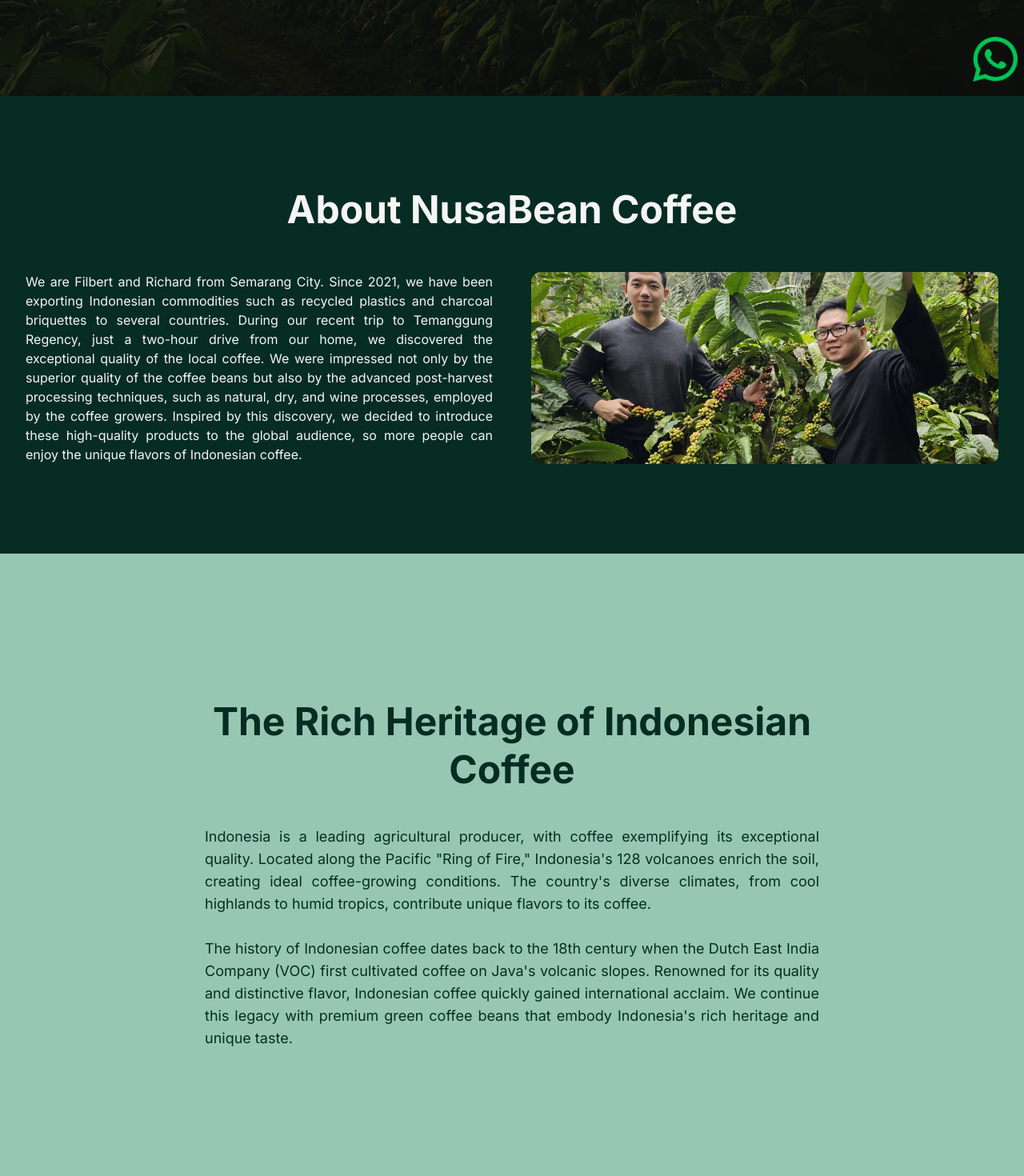
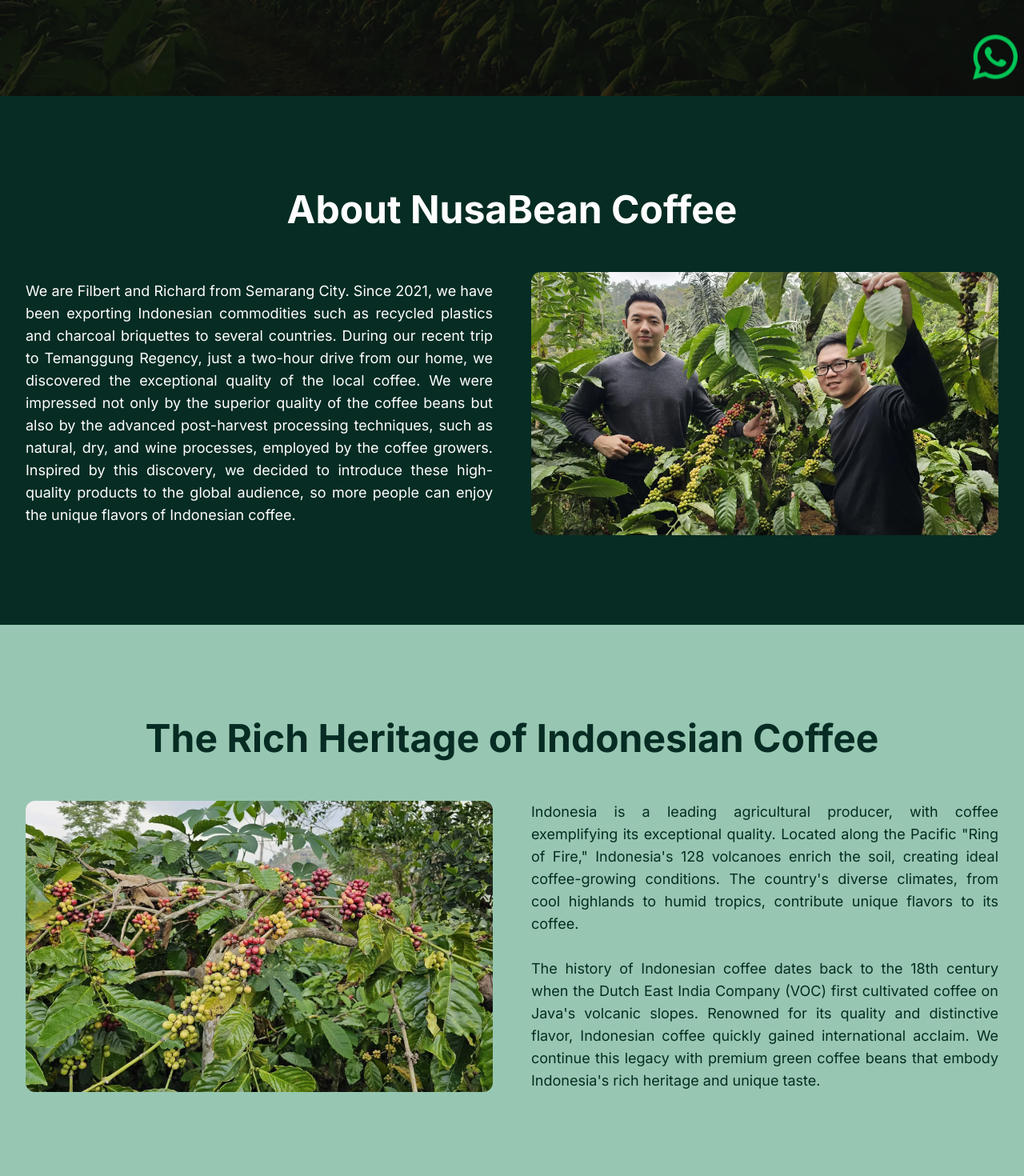
Before and after one commit to alnandoh/Indocoffee, a Next.js app: page / in a window 1280 px wide. Shown: the part 680-2150 px from the top of the page at 80% size. Built offline with nearby package versions, Linux system fonts and the light colour scheme.

Commit message:
Fix homepage

```diff
--- a/app/_components/About.tsx
+++ b/app/_components/About.tsx
@@ -3,14 +3,14 @@
 
 export default function About() {
   return (
-    <section className="bg-one-800 text-stone-100">
+    <section className="bg-one-800 text-three" id="about-us">
       <div className="wrapper py-12 md:py-16 lg:py-24 xl:py-28">
         <h2 className="lg:max-w-3xl mx-auto font-bold text-center leading-tight animate-fade-in mb-8 lg:mb-12">
           About NusaBean Coffee
         </h2>
         <div className="grid lg:grid-cols-2 gap-8 lg:gap-12 items-center">
           <div className="order-2 lg:order-1">
-            <p className="text-justify animate-fade-in">
+            <p className="xl:text-lg text-justify animate-fade-in">
               We are Filbert and Richard from Semarang City. Since 2021, we have
               been exporting Indonesian commodities such as recycled plastics
               and charcoal briquettes to several countries. During our recent
@@ -24,7 +24,7 @@
               enjoy the unique flavors of Indonesian coffee.
             </p>
           </div>
-          <div className="order-1 lg:order-2 w-full aspect-video md:h-92 lg:aspect-auto lg:h-full relative rounded-xl overflow-hidden">
+          <div className="order-1 lg:order-2 w-full aspect-video md:h-92 lg:h-full relative rounded-xl overflow-hidden">
             <Image
               src={Owner}
               alt="Owner Photo"
--- a/app/_components/ContactInfo.tsx
+++ /dev/null
@@ -1,74 +0,0 @@
-import {
-  Facebook,
-  Instagram,
-  Mail,
-  MapPin,
-  Phone,
-  Youtube,
-} from "lucide-react";
-import React from "react";
-
-export default function ContactInfo() {
-  return (
-    <section className="wrapper py-6">
-      <div className="grid md:grid-cols-2 gap-6 mb-8">
-        <div className="flex flex-col gap-6">
-          <h2>Our Contact</h2>
-          <div className="flex items-center gap-4">
-            <MapPin className="w-6 h-6 text-red-600" />
-            <div>
-              <p className="text-lg font-semibold">Address</p>
-              <p className="text-gray-700">
-                Jl. Brotojoyo No.4D 22, RW.23, Plombokan,
-                <br />
-                Semarang Utara, Kota Semarang, Jawa Tengah 50171
-              </p>
-            </div>
-          </div>
-          <div className="flex items-center gap-4">
-            <Phone className="w-6 h-6 text-green-500" />
-            <div>
-              <p className="text-lg font-semibold">Phone Number</p>
-              <p className="text-gray-700">+62 852-3222-6993</p>
-            </div>
-          </div>
-          <div className="flex items-center gap-4">
-            <Mail className="w-6 h-6 text-gray-600" />
-            <div>
-              <p className="text-lg font-semibold">Email Address</p>
-              <p className="text-gray-700">nusabean.coffee@gmail.com</p>
-            </div>
-          </div>
-        </div>
-        <div className="flex flex-col gap-6 mb-8">
-          <h2>Get in touch</h2>
-          <p>
-            <span className="font-bold animate-pulse">Interested?</span> Check
-            our other social media:
-          </p>
-          <div className="flex items-center gap-4">
-            <a href="www.instagram.com">
-              <Instagram className="w-8 h-8 transition duration-200 ease-in-out hover:scale-105" />
-            </a>
-            <a href="www.facebook.com">
-              <Facebook className="w-8 h-8 transition duration-200 ease-in-out hover:scale-105" />
-            </a>
-            <a href="www.instagram.com">
-              <Youtube className="w-8 h-8 transition duration-200 ease-in-out hover:scale-105" />
-            </a>
-          </div>
-        </div>
-      </div>
-
-      <div className="relative w-full h-60 md:h-96 rounded-xl overflow-hidden">
-        <iframe
-          src="https://www.google.com/maps/embed?pb=!1m18!1m12!1m3!1d31682.3820074271!2d110.39271370742769!3d-6.97415470777513!2m3!1f0!2f0!3f0!3m2!1i1024!2i768!4f13.1!3m3!1m2!1s0x2e70f4b6d66b2df5%3A0xdabdca791c757a8c!2sJl.%20Brotojoyo%20No.4D%2022%2C%20RW.23%2C%20Plombokan%2C%20Kec.%20Semarang%20Utara%2C%20Kota%20Semarang%2C%20Jawa%20Tengah%2050171!5e0!3m2!1sen!2sid!4v1722789082326!5m2!1sen!2sid"
-          className="w-full h-full "
-          allowFullScreen
-          loading="lazy"
-          referrerPolicy="no-referrer-when-downgrade"
-        />
-      </div>
-    </section>
-  );
-}
--- a/app/_components/Heritage.tsx
+++ b/app/_components/Heritage.tsx
@@ -1,22 +1,32 @@
 import Image from "next/image";
+import HeritageImage from "@/public/Heritage Image.webp";
 export default function Heritage() {
   return (
-    <section className="relative min-h-screen flex items-center justify-center overflow-hidden">
-      <div className="absolute inset-0 flex items-center justify-center bg-two-500 p-4 lg:p-8">
-        <div className="container mx-auto px-4 lg:px-8 py-8 lg:py-16 flex flex-col md:items-center gap-6 text-one-800">
-          <h2 className="lg:max-w-3xl font-bold md:text-center leading-tight animate-fade-in">
+    <section className="bg-two-500 text-one-800">
+      <div className="wrapper py-12 md:py-16 lg:py-24 xl:py-28">
+        <h2 className="lg:max-w-5xl mx-auto font-bold text-center leading-tight animate-fade-in mb-8 lg:mb-12">
           The Rich Heritage of Indonesian Coffee
         </h2>
-          <div className="max-w-xl lg:max-w-3xl text-base md:text-lg md:mt-4">
-            <p className="animate-fade-in text-justify">
+        <div className="grid lg:grid-cols-2 gap-8 lg:gap-12 items-center">
+          <div className="w-full aspect-video md:h-92 lg:h-full relative rounded-xl overflow-hidden">
+            <Image
+              src={HeritageImage}
+              alt="Heritage Image"
+              layout="fill"
+              objectFit="cover"
+              objectPosition="center"
+              className="animate-fade-in"
+            />
+          </div>
+          <p className="xl:text-lg text-justify animate-fade-in">
             Indonesia is a leading agricultural producer, with coffee
             exemplifying its exceptional quality. Located along the Pacific
             "Ring of Fire," Indonesia&apos;s 128 volcanoes enrich the soil,
             creating ideal coffee-growing conditions. The country's diverse
             climates, from cool highlands to humid tropics, contribute unique
             flavors to its coffee. <br /> <br />
-              The history of Indonesian coffee dates back to the 18th century
-              when the Dutch East India Company (VOC) first cultivated coffee on
+            The history of Indonesian coffee dates back to the 18th century when
+            the Dutch East India Company (VOC) first cultivated coffee on
             Java&apos;s volcanic slopes. Renowned for its quality and
             distinctive flavor, Indonesian coffee quickly gained international
             acclaim. We continue this legacy with premium green coffee beans
@@ -24,7 +34,6 @@
           </p>
         </div>
       </div>
-      </div>
     </section>
   );
 }
--- a/app/_components/Hero.tsx
+++ b/app/_components/Hero.tsx
@@ -19,7 +19,7 @@
             of Indonesian Coffee
           </h1>
           <div className="max-w-xl lg:max-w-3xl text-base md:text-lg md:mt-4">
-            <p className="animate-fade-in">
+            <p className="text-justify animate-fade-in">
               At NusaBean Coffee, we are dedicated to working hand-in-hand with
               local farmers to bring you the finest Indonesian green coffee
               beans. The skilled farmers of Indonesia excel in cultivating
--- a/app/_components/Product.tsx
+++ b/app/_components/Product.tsx
@@ -18,7 +18,7 @@
           <h3 className="text-xl font-semibold animate-fade-in">
             Java Temanggung Arabica Green Coffee Beans
           </h3>
-          <p>
+          <p className="text-justify">
             Temanggung Regency, located in Central Java Province, is renowned as
             one of the largest producers of tobacco and coffee beans. The
             Arabica coffee plantations in Temanggung are particularly unique due
@@ -44,7 +44,7 @@
           <h3 className="text-xl font-semibold animate-fade-in">
             Java Temanggung Robusta Green Coffee Beans
           </h3>
-          <p>
+          <p className="text-justify">
             Temanggung Regency is home to some of the finest Robusta coffee,
             cultivated organically to ensure the highest quality. Our Java
             Temanggung Robusta Green Coffee Beans are celebrated for their
--- a/app/gallery/_components/Gallery.tsx
+++ b/app/gallery/_components/Gallery.tsx
@@ -210,7 +210,7 @@
 
   return (
     <div className="wrapper py-6 md:p-6">
-      <div className="grid grid-cols-1 sm:grid-cols-2 md:grid-cols-3 gap-6">
+      <div className="grid grid-cols-1 md:grid-cols-2 lg:grid-cols-3 gap-6">
         {galleryItems.map((item, index) => (
           <motion.div
             key={index}
--- a/app/globals.css
+++ b/app/globals.css
@@ -85,7 +85,7 @@
     @apply border-border;
   }
   body {
-    @apply bg-background text-foreground overflow-x-hidden;
+    @apply bg-background text-foreground overflow-x-hidden scroll-smooth;
   }
   h1 {
     @apply text-3xl md:text-5xl lg:text-6xl xl:text-7xl font-bold;
@@ -106,6 +106,6 @@
     @apply max-w-7xl mx-auto px-6 md:px-8 w-full;
   }
   .nav-link{
-    @apply p-4 hover:text-two-500 transition hover:scale-105 animate-fade-in;
+    @apply p-4 hover:text-two-500 transition hover:scale-105 animate-fade-in ;
   }
 }
--- a/app/page.tsx
+++ b/app/page.tsx
@@ -1,5 +1,4 @@
 import About from "./_components/About";
-import ContactInfo from "./_components/ContactInfo";
 import Heritage from "./_components/Heritage";
 import Hero from "./_components/Hero";
 import Product from "./_components/Product";
@@ -11,7 +10,6 @@
       <About />
       <Heritage />
       <Product />
-      <ContactInfo />
     </main>
   );
 }
--- a/components/Footer.tsx
+++ b/components/Footer.tsx
@@ -5,9 +5,9 @@
 
 export default function Footer() {
   return (
-    <footer className="bg-one-800 text-white">
-      <div className="container mx-auto py-8 px-4 md:px-8">
-        <div className="grid grid-cols-1 md:grid-cols-3 gap-8">
+    <footer className="bg-one-800 text-white" id="contact-us">
+      <div className="wrapper mx-auto py-8 px-4 md:px-8 space-y-8">
+        <div className="grid grid-cols-1 md:grid-cols-2 gap-8">
           <div className="flex flex-col items-center md:items-start">
             <Link href="/" className="mb-4">
               <div className="relative w-40 h-24">
@@ -19,7 +19,7 @@
                 />
               </div>
             </Link>
-            <p className="text-center md:text-left text-sm">
+            <p className="text-justify md:text-left text-sm lg:text-base">
               NusaBean Coffee supplies premium Indonesian green coffee beans,
               supporting fair pricing and preserving heritage.
             </p>
@@ -29,7 +29,7 @@
             <div className="space-y-4">
               <div className="flex items-center">
                 <MapPin className="min-w-6 h-6 text-red-500 mr-3" />
-                <p className="text-sm">
+                <p className="text-sm lg:text-base">
                   Jl. Brotojoyo No.4D 22, Semarang,
                   <br />
                   Jawa Tengah, Indonesia 50171
@@ -37,14 +37,27 @@
               </div>
               <div className="flex items-center">
                 <Phone className="min-w-6 h-6 text-green-500 mr-3" />
-                <p className="text-sm">Whatsapp: +62 852-3222-6993</p>
+                <p className="text-sm lg:text-base">
+                  Whatsapp: +62 852-3222-6993
+                </p>
               </div>
               <div className="flex items-center">
                 <Mail className="min-w-6 h-6 text-slate-300 mr-3" />
-                <p className="text-sm">nusabean.coffee@gmail.com</p>
+                <p className="text-sm lg:text-base">
+                  nusabean.coffee@gmail.com
+                </p>
               </div>
             </div>
           </div>
+        </div>
+        <div className="relative w-full h-60 md:col-span-2 xl:h-80 rounded-xl overflow-hidden">
+          <iframe
+            src="https://www.google.com/maps/embed?pb=!1m18!1m12!1m3!1d31682.3820074271!2d110.39271370742769!3d-6.97415470777513!2m3!1f0!2f0!3f0!3m2!1i1024!2i768!4f13.1!3m3!1m2!1s0x2e70f4b6d66b2df5%3A0xdabdca791c757a8c!2sJl.%20Brotojoyo%20No.4D%2022%2C%20RW.23%2C%20Plombokan%2C%20Kec.%20Semarang%20Utara%2C%20Kota%20Semarang%2C%20Jawa%20Tengah%2050171!5e0!3m2!1sen!2sid!4v1722789082326!5m2!1sen!2sid"
+            className="w-full h-full "
+            allowFullScreen
+            loading="lazy"
+            referrerPolicy="no-referrer-when-downgrade"
+          />
         </div>
       </div>
       <div className="bg-one-700 py-4">
--- a/components/Header.tsx
+++ b/components/Header.tsx
@@ -72,11 +72,17 @@
           <Link href="/" className="nav-link">
             Home
           </Link>
+          <Link href="/#about-us" className="nav-link">
+            About Us
+          </Link>
           <Link href="/products" className="nav-link">
             Products
           </Link>
           <Link href="/gallery" className="nav-link">
             Gallery
+          </Link>
+          <Link href="#contact-us" className="nav-link">
+            Contact Us
           </Link>
         </div>
 
@@ -103,6 +109,14 @@
                 </SheetClose>
                 <SheetClose asChild>
                   <Link
+                    href="/#about-us"
+                    className="text-lg font-semibold hover:text-gray-700"
+                  >
+                    About Us
+                  </Link>
+                </SheetClose>
+                <SheetClose asChild>
+                  <Link
                     href="/products"
                     className="text-lg font-semibold hover:text-gray-700"
                   >
@@ -117,6 +131,14 @@
                     Gallery
                   </Link>
                 </SheetClose>
+                <SheetClose asChild>
+                  <Link
+                    href="#contact-us"
+                    className="text-lg font-semibold hover:text-gray-700"
+                  >
+                    Contact Us
+                  </Link>
+                </SheetClose>
               </div>
             </SheetContent>
           </Sheet>
--- a/components/PageHeader.tsx
+++ b/components/PageHeader.tsx
@@ -21,7 +21,7 @@
           className="object-cover -z-10"
         />
         <div className="wrapper h-full flex flex-col justify-center items-center text-center text-white gap-6">
-          <h1>{title}</h1>
+          <h1 className="md:pt-10">{title}</h1>
           <p className="text-base lg:text-lg">{subtitle}</p>
         </div>
       </section>
```
Also changed, not shown: public/Heritage Image.webp (added). Lines whose indentation alone changed are shown as unchanged.
